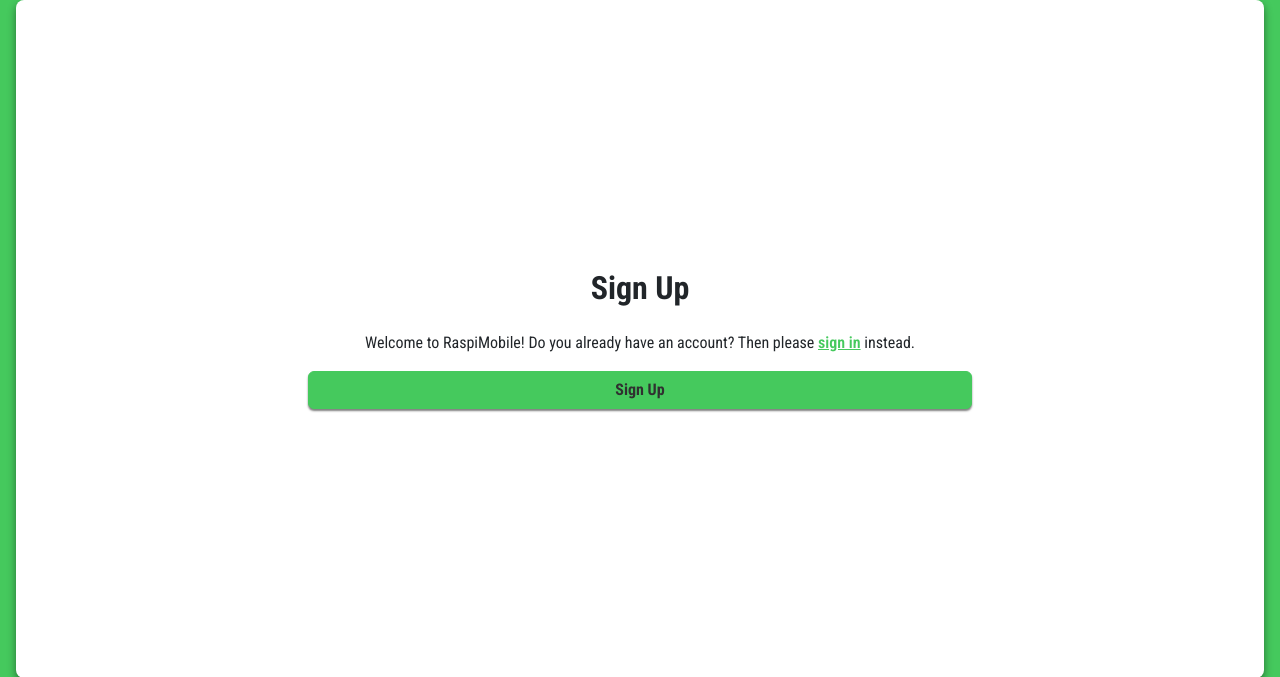
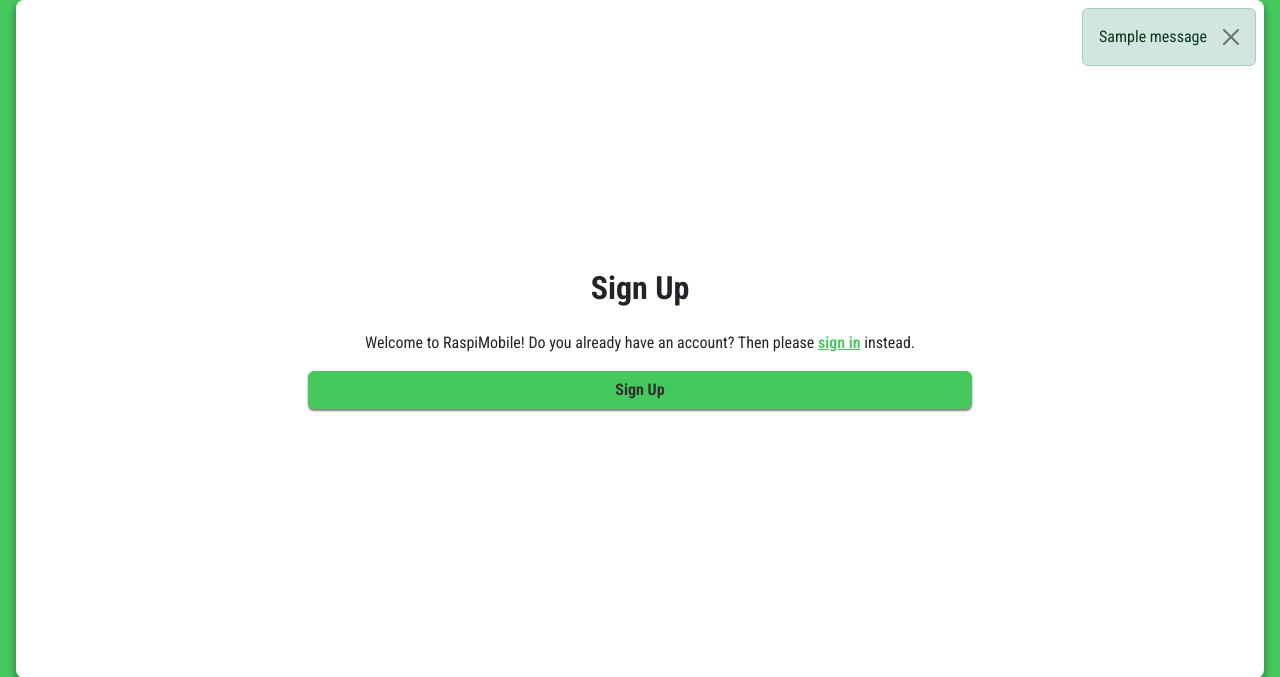
Before and after one commit to tibssy/RaspiMobile, a Django app: template templates/account/signup.html in a window 1280 px wide. Shown: the part 56-733 px from the top of the page. Run offline with Django 5.2, Linux system fonts and the light colour scheme; the template is opened without the code that fills it: most values are stand-ins (such as "Sample title", 1, 10 or a date in 2020); grey boxes marked "Sample" are stand-in pictures; one stand-in notice (Sample message) is shown; some libraries are stand-ins or nearby versions.

Commit message:
Set checkout button to wait for sidebar close animation and prepare messages on base template

```diff
--- a/cart/templates/cart/partials/cart_sidebar.html
+++ b/cart/templates/cart/partials/cart_sidebar.html
@@ -36,7 +36,7 @@
                 <span>Subtotal ({{ current_cart_item_count }} items):</span>
                 <span class="fw-bold">€{{ current_cart_total|floatformat:2 }}</span>
             </p>
-            <a href="{% url 'checkout' %}" class="btn btn-primary w-100 bg-white">View Cart & Checkout</a>
+            <a href="{% url 'checkout' %}" id="checkout-button" class="btn btn-primary w-100 bg-white">View Cart & Checkout</a>
         </div>
     {% else %}
         <p class="text-muted mt-3 text-center flex-grow-1 d-flex align-items-center justify-content-center">Your cart is empty.</p>
--- a/static/css/style.css
+++ b/static/css/style.css
@@ -73,6 +73,10 @@
 
 .slide-left {
     transform: translateX(-100vw);
+}
+
+.sidebar-push {
+    margin-right: var(--sidebar-width) !important;
 }
 
 .sidebar-width{
@@ -371,7 +375,13 @@
     object-fit: cover;
 }
 
-
+#messages {
+    position: absolute;
+    width: inherit;
+    z-index: 100;
+    right: 0;
+    transition: 0.3s ease;
+}
 
 
 
@@ -410,6 +420,10 @@
         }
     }
 
+    #messages {
+        width: unset;
+    }
+
     .featured-products-container {
         max-width: 400px;
 
--- a/templates/base.html
+++ b/templates/base.html
@@ -67,8 +67,19 @@
         {% include 'partials/navbar.html' %}
     </header>
 
+
     <!-- Main -->
     <main class="d-flex flex-fill vw-100 overflow-hidden">
+        {% if messages %}
+            <div id="messages" class="alert-wrapper z-4 px-4 mt-2">
+                {% for message in messages %}
+                    <div class="alert alert-{% if message.tags == 'success' %}success{% elif message.tags == 'info' %}info{% elif message.tags == 'warning' %}warning{% elif message.tags == 'error' %}danger{% else %}primary{% endif %} alert-dismissible fade show" role="alert">
+                        {{ message }}
+                        <button type="button" class="btn-close" data-bs-dismiss="alert" aria-label="Close"></button>
+                    </div>
+                {% endfor %}
+            </div>
+        {% endif %}
         <div id="slideContainer" class="d-flex flex-fill pb-2 px-md-2 px-lg-3">
             <!-- Page -->
             <div id="pageContainer" class="flex-fill rounded-3 overflow-scroll bg-white mx-2 mx-md-0 mb-2">
```
Also changed, not shown: static/js/script.js (+28 -1 lines).
